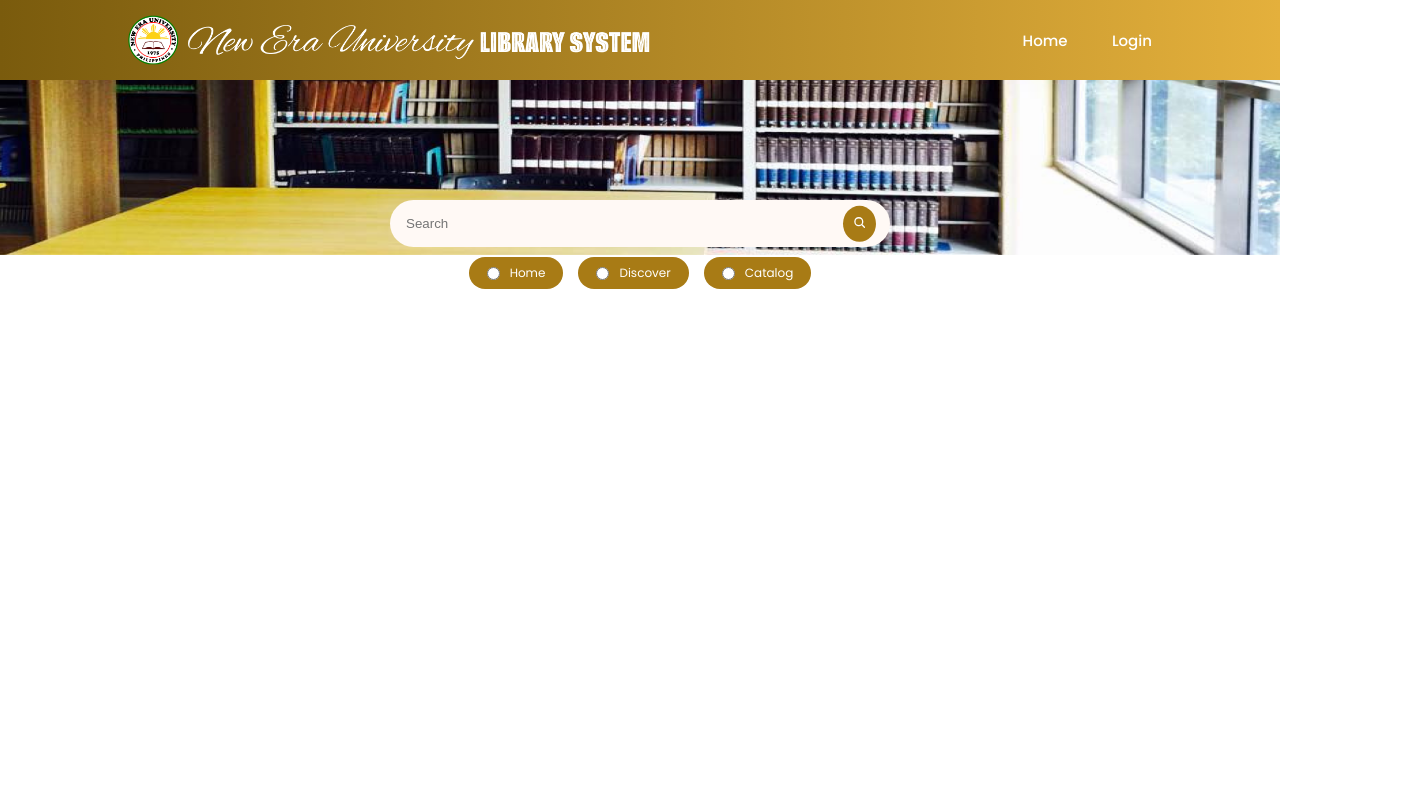
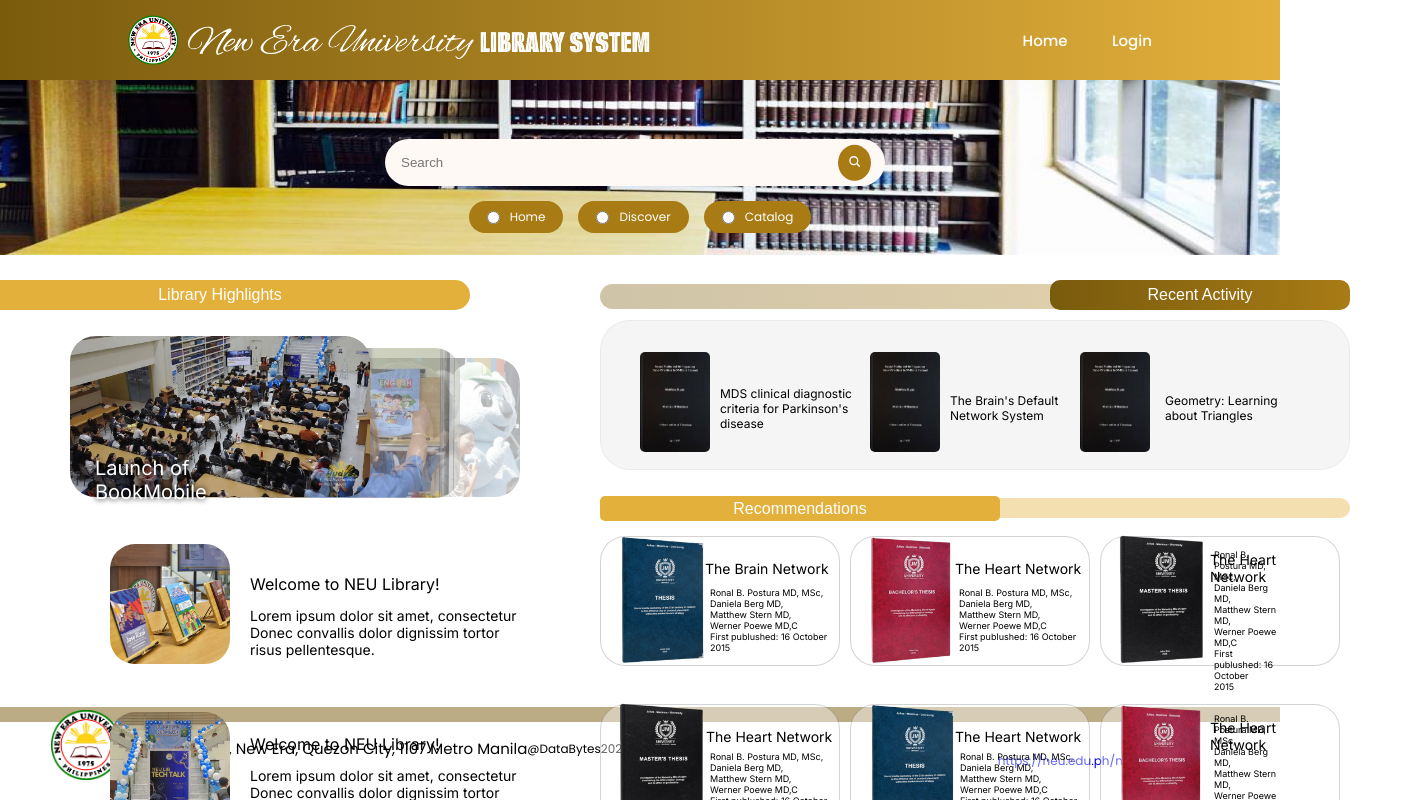
Before and after one commit to fayecamilleburi/DataBytes_ThesesApp, a React (Create React App) app: page / in a window 1280 px wide. Shown: the top 800 px of the page, 1410 px wide, since content can reach past the window. Built offline with nearby package versions, Linux system fonts and the light colour scheme; a web font is replaced by a local one.

Commit message:
Update App.js

```diff
--- a/src/App.js
+++ b/src/App.js
@@ -3,14 +3,13 @@
 import ForgotPassword from './Login Components/ForgotPassword';
 import Main from './Login Components/Main';
 import Librarian from './Librarian/Librarian'
-import Unlogged from './Unlogged Components/Unlogged';
 import './index.css'
 
 function App() {
   return (
     <Router>
       <Routes>
-        <Route path="/" element={<Unlogged />} />
+        <Route path="/" element={<Librarian />} />
         <Route path="/forgotpassword" element={<ForgotPassword />} />
         <Route path="/login" element={<Main />} />
         <Route path="/lib" element={<Librarian />} />
```
